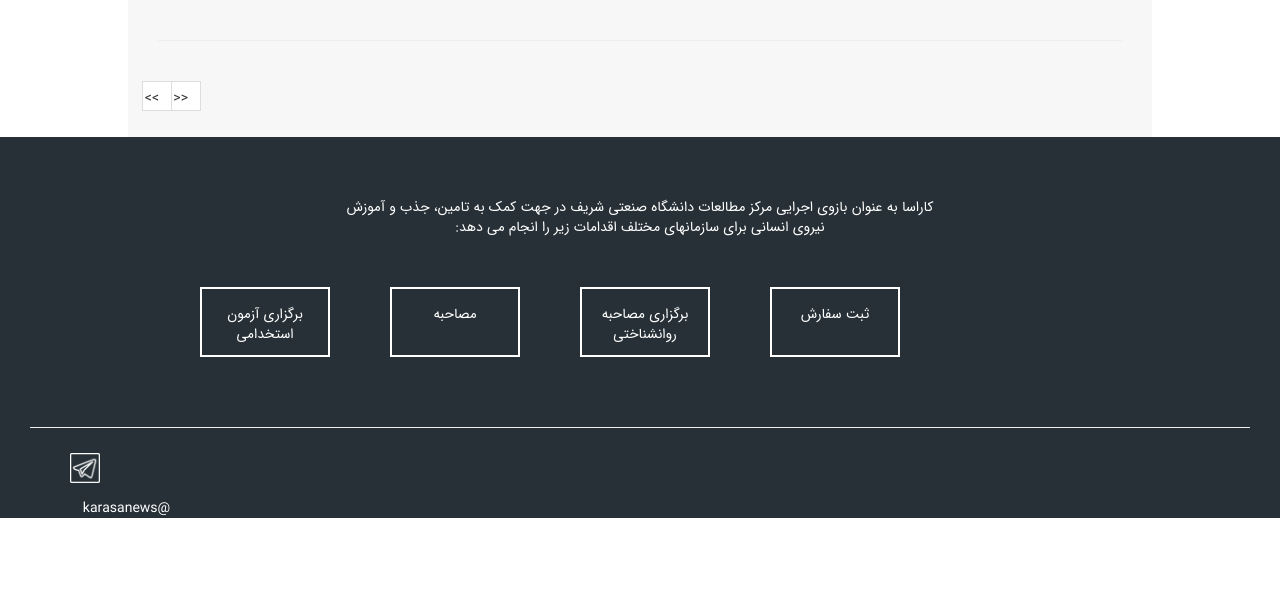
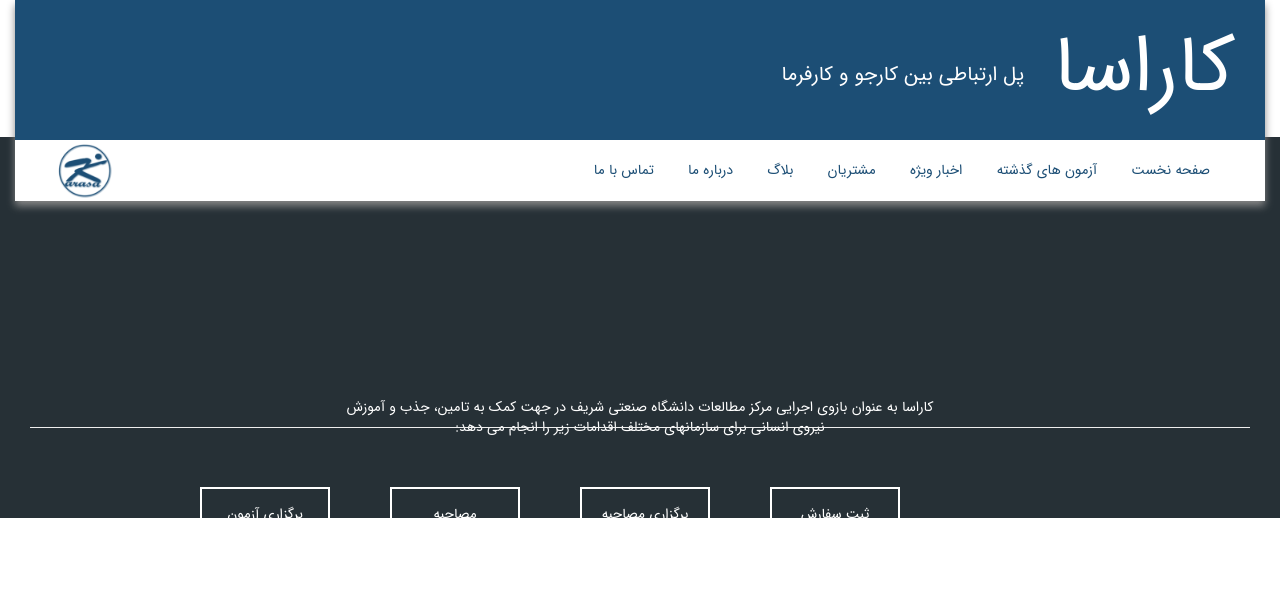
Before and after one commit to Nastaran95/kar, a PHP site: page / in a window 1280 px wide. Shown: the top 606 px of the page. Run offline with PHP 8.4, Linux system fonts and the light colour scheme; data that the repository does not hold is empty.

Commit message:
header and about us page. revise is necessary.

```diff
--- a/css/global.css
+++ b/css/global.css
@@ -22,6 +22,18 @@ body {
     font-style: normal;
     font-weight: normal;
     src: url('../fonts/IRANSansWeb.woff') format('woff');  /* All Major Browsers */
+}
+
+.grayColor{
+    background-color : rgb(247,247,247);
+}
+
+.container{
+    width: 80%;
+    margin: 0 auto;
+    height: 100%;
+    position: relative;
+    top: 200px;
 }
 
 .centeral{
@@ -80,3 +92,82 @@ h1, h2, h3, h4, h5, h6, .h1, .h2, .h3, .h4, .h5, .h6 {
     width: 50px;
     height: 50px;
 }
+
+.header{
+    position: fixed;
+    z-index: 1000;
+    width: 100%;
+    height:200px;
+}
+.header .cover{
+    background-image: url(../images/header.jpg);
+    background-size: cover;
+    background-repeat: no-repeat;
+    background-position: center center;
+    height:100%;
+    display: flex;
+    align-items: center;
+}
+.header .cover_text{
+    /*position: relative;*/
+    /*top: 100px;*/
+    display: flex;
+    padding:100px 150px 100px 150px;
+    width:100%;
+    margin: auto 100px;
+    border: 2px solid #fff;
+    background-color: rgba(255,255,255, 0.4)
+}
+.header .menu{
+    display: flex;
+    justify-content: space-between;
+    align-items: center;
+    width: 100%;
+    background-color: #ffffff;
+}
+.header .cover_menu{
+    background-color: #24646a;
+}
+.header .menu ul{
+    margin: 0;
+}
+.header .menu li{
+    list-style-type: none;
+    display: inline-flex;
+    flex-direction: row;
+    justify-content: flex-start;
+    padding: 10px 15px;
+}
+
+.header img#logo{
+    display: flex;
+    width: 60px;
+    justify-content: flex-end;
+    margin-left: 40px;
+}
+
+.header .fixed{
+    box-shadow: 0px 5px 8px #888888;
+}
+
+.header .karasa {
+    display: inline-flex;
+    align-items: center;
+    width: 100%;
+}
+
+.header .karasa .title{
+    font-size: 80px;
+    margin: 10px 30px;
+}
+.dark_text {
+    color: #1c4e75;;
+}
+
+.light_text{
+    color: #fff;
+}
+
+.dark{
+    background-color: #1c4e75;
+}
--- a/css/home.css
+++ b/css/home.css
@@ -1,10 +1,3 @@
-.grayColor{
-    background-color : rgb(247,247,247);
-}
-
-.container{
-    width: 80%;
-}
 
 .colorBlue{
     background-color : #1c4e75;
--- a/header.php
+++ b/header.php
@@ -5,3 +5,42 @@
  * Date: 8/2/18
  * Time: 7:54 PM
  */
+?>
+<div class="header col-lg-12 col-md-12">
+<!--    <div class="cover">-->
+<!--        <div class="cover_text">-->
+<!--            <h1 class="title">کاراسا</h1>-->
+<!--            <h2>پل ارتباطی بین کارجو و کارفرما</h2>-->
+<!--        </div>-->
+<!--        <div class="cover_menu menu">-->
+<!--            <ul class="dark_text">-->
+<!--                <li>صفحه نخست</li>-->
+<!--                <li>آزمون های گذشته</li>-->
+<!--                <li>اخبار ویژه</li>-->
+<!--                <li>مشتریان</li>-->
+<!--                <li>بلاگ</li>-->
+<!--                <li>درباره ما</li>-->
+<!--                <li>تماس با ما</li>-->
+<!--            </ul>-->
+<!--            <img id="logo" src="images/logo.png">-->
+<!--        </div>-->
+<!--    </div>-->
+    <div class="fixed">
+        <div class="karasa dark light_text">
+            <h1 class="title">کاراسا</h1>
+            <h2>پل ارتباطی بین کارجو و کارفرما</h2>
+        </div>
+        <div class="menu">
+            <ul class="dark_text">
+                <li>صفحه نخست</li>
+                <li>آزمون های گذشته</li>
+                <li>اخبار ویژه</li>
+                <li>مشتریان</li>
+                <li>بلاگ</li>
+                <li>درباره ما</li>
+                <li>تماس با ما</li>
+            </ul>
+            <img id="logo" src="images/logo.png">
+        </div>
+    </div>
+</div>
```
Also changed, not shown: aboutUs.php (added, +44 -0 lines), css/helper.css (added, +12 -0 lines), 1 other file.
